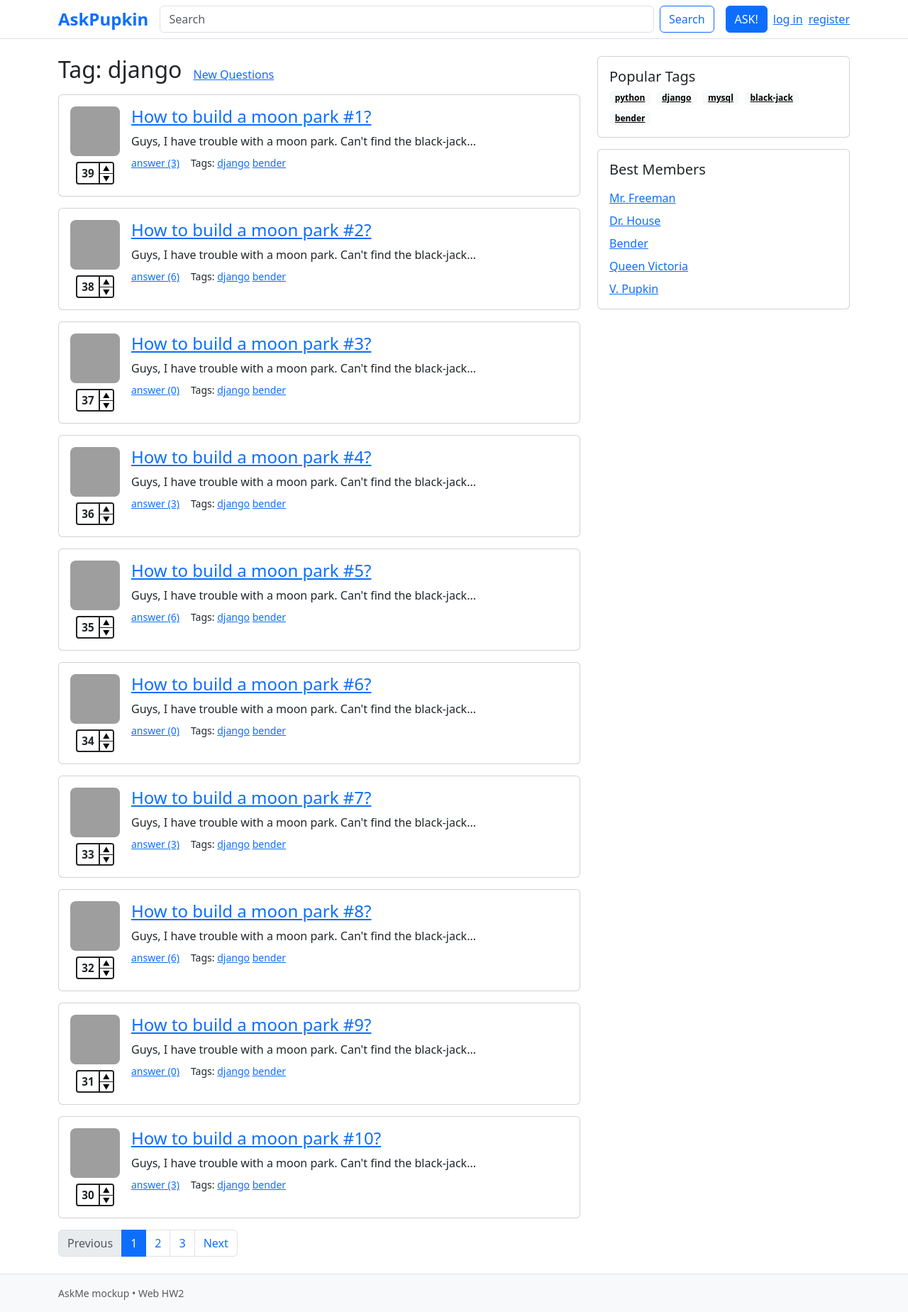
After one commit to monkpatch/2026-VK-EDU-Web-11-Petrukhin-I, a Django app: page /tag/django/ in a window 1280 px wide. The commit adds this page. Shown: the whole page at 71% size. Run offline with Django 5.2, Linux system fonts and the light colour scheme; some libraries are stand-ins or nearby versions; grey boxes are pictures that could not be loaded.

Commit message:
hw2: add routed Django pages, includes, and pagination

```diff
--- a/pages/urls.py
+++ b/pages/urls.py
@@ -4,8 +4,8 @@ from . import views
 urlpatterns = [
     path("", views.index, name="index"),
     path("hot/", views.hot, name="hot"),
-    path("tag/", views.tag, name="tag"),
-    path("question/", views.question, name="question"),
+    path("tag/<slug:tag_name>/", views.tag, name="tag"),
+    path("question/<int:question_id>/", views.question, name="question"),
     path("ask/", views.ask, name="ask"),
     path("login/", views.login, name="login"),
     path("signup/", views.signup, name="signup"),
--- a/pages/views.py
+++ b/pages/views.py
@@ -1,37 +1,100 @@
+from django.core.paginator import EmptyPage, PageNotAnInteger, Paginator
 from django.shortcuts import render
 
 
-def page(request, template_name, title, auth=True):
-    return render(request, template_name, {"page_title": title, "auth": auth})
+TAGS = ["python", "django", "mysql", "black-jack", "bender"]
+
+
+def make_questions(count=35, tag="black-jack"):
+    questions = []
+    for i in range(1, count + 1):
+        questions.append(
+            {
+                "id": i,
+                "title": f"How to build a moon park #{i}?",
+                "text": "Guys, I have trouble with a moon park. Can't find the black-jack...",
+                "rating": 40 - i if i <= 20 else i % 11,
+                "answers_count": (i * 3) % 9,
+                "tags": [tag, "bender"] if tag else ["python", "django"],
+                "avatar_seed": i,
+            }
+        )
+    return questions
+
+
+def paginate(objects_list, request, per_page=10):
+    paginator = Paginator(objects_list, per_page)
+    page_number = request.GET.get("page", 1)
+    try:
+        page = paginator.page(page_number)
+    except PageNotAnInteger:
+        page = paginator.page(1)
+    except EmptyPage:
+        page = paginator.page(1)
+    return page
+
+
+def sidebar_context():
+    return {
+        "popular_tags": TAGS,
+        "best_members": ["Mr. Freeman", "Dr. House", "Bender", "Queen Victoria", "V. Pupkin"],
+    }
+
+
+def render_page(request, template_name, title, auth=True, **context):
+    payload = {"page_title": title, "auth": auth, **sidebar_context(), **context}
+    return render(request, template_name, payload)
 
 
 def index(request):
-    return page(request, "pages/index.html", "New Questions", auth=True)
+    page = paginate(make_questions(35), request)
+    return render_page(request, "pages/index.html", "New Questions", auth=True, page_obj=page)
 
 
 def hot(request):
-    return page(request, "pages/hot.html", "Hot Questions", auth=True)
+    questions = sorted(make_questions(28), key=lambda question: question["rating"], reverse=True)
+    page = paginate(questions, request)
+    return render_page(request, "pages/hot.html", "Hot Questions", auth=True, page_obj=page)
 
 
-def tag(request):
-    return page(request, "pages/tag.html", "Tag: black-jack", auth=False)
+def tag(request, tag_name):
+    page = paginate(make_questions(24, tag=tag_name), request)
+    return render_page(request, "pages/tag.html", f"Tag: {tag_name}", auth=False, tag_name=tag_name, page_obj=page)
 
 
-def question(request):
-    return page(request, "pages/question.html", "How to build a moon park ?", auth=False)
+def question(request, question_id):
+    question_data = make_questions(question_id)[question_id - 1]
+    answers = [
+        {
+            "id": i,
+            "text": f"Answer #{i}: first of all I would like to thank you for the invitation...",
+            "rating": i + 2,
+            "avatar_seed": 100 + i,
+            "is_correct": i == 1,
+        }
+        for i in range(1, 4)
+    ]
+    return render_page(
+        request,
+        "pages/question.html",
+        question_data["title"],
+        auth=False,
+        question=question_data,
+        answers=answers,
+    )
 
 
 def ask(request):
-    return page(request, "pages/ask.html", "New Question", auth=False)
+    return render_page(request, "pages/ask.html", "New Question", auth=False)
 
 
 def login(request):
-    return page(request, "pages/login.html", "Log In", auth=False)
+    return render_page(request, "pages/login.html", "Log In", auth=False)
 
 
 def signup(request):
-    return page(request, "pages/signup.html", "Registration", auth=False)
+    return render_page(request, "pages/signup.html", "Registration", auth=False)
 
 
 def profile(request):
-    return page(request, "pages/profile.html", "Settings: Dr. Pepper", auth=True)
+    return render_page(request, "pages/profile.html", "Settings: Dr. Pepper", auth=True)
--- /dev/null
+++ b/requirements.txt
@@ -0,0 +1 @@
+Django==6.0.3
--- a/templates/base.html
+++ b/templates/base.html
@@ -47,14 +47,13 @@
         {% block content %}{% endblock %}
       </section>
       <aside class="col-lg-4 sidebar-column">
-        <div class="card sidebar-card"><div class="card-body"><h2 class="h5">Popular Tags</h2><p class="mb-1">perl <span class="text-danger">python</span> TechnoPark</p><p class="mb-1"><span class="text-danger">MySQL</span> <span class="text-success">django</span></p><p class="mb-0">MailRu Voloshin <span class="text-warning">Firefox</span></p></div></div>
-        <div class="card sidebar-card"><div class="card-body"><h2 class="h5">Best Members</h2><ul class="list-unstyled mb-0 d-grid gap-2 mt-3"><li><a href="#">Mr. Freeman</a></li><li><a href="#">Dr. House</a></li><li><a href="#">Bender</a></li><li><a href="#">Queen Victoria</a></li><li><a href="#">V. Pupkin</a></li></ul></div></div>
+        {% include 'includes/sidebar.html' %}
       </aside>
     </div>
   </div>
 </main>
 
-<footer class="mt-auto border-top py-3 bg-light"><div class="container text-body-secondary small">AskMe mockup • Web HW1</div></footer>
+<footer class="mt-auto border-top py-3 bg-light"><div class="container text-body-secondary small">AskMe mockup • Web HW2</div></footer>
 <script src="{% static 'js/bootstrap.bundle.min.js' %}"></script>
 </body>
 </html>
--- /dev/null
+++ b/templates/includes/paginator.html
@@ -0,0 +1,25 @@
+{% if page_obj.has_other_pages %}
+<nav aria-label="Questions pagination" class="pagination">
+  <ul class="pagination mb-0">
+    {% if page_obj.has_previous %}
+      <li class="page-item"><a class="page-link" href="?page={{ page_obj.previous_page_number }}">Previous</a></li>
+    {% else %}
+      <li class="page-item disabled"><span class="page-link">Previous</span></li>
+    {% endif %}
+
+    {% for num in page_obj.paginator.page_range %}
+      {% if page_obj.number == num %}
+        <li class="page-item active"><span class="page-link">{{ num }}</span></li>
+      {% else %}
+        <li class="page-item"><a class="page-link" href="?page={{ num }}">{{ num }}</a></li>
+      {% endif %}
+    {% endfor %}
+
+    {% if page_obj.has_next %}
+      <li class="page-item"><a class="page-link" href="?page={{ page_obj.next_page_number }}">Next</a></li>
+    {% else %}
+      <li class="page-item disabled"><span class="page-link">Next</span></li>
+    {% endif %}
+  </ul>
+</nav>
+{% endif %}
--- /dev/null
+++ b/templates/includes/question_card.html
@@ -0,0 +1,23 @@
+<article class="card question-card mb-3">
+  <div class="card-body d-flex gap-3">
+    <div class="text-center">
+      <img class="avatar" src="https://picsum.photos/80?{{ question.avatar_seed }}" alt="Avatar" />
+      <div class="vote-widget mt-2" data-like-state="none">
+        <span class="vote-count">{{ question.rating }}</span>
+        <div class="vote-arrows"><button class="btn-up" type="button">▲</button><button class="btn-down" type="button">▼</button></div>
+      </div>
+    </div>
+    <div class="flex-grow-1">
+      <h2 class="h4"><a href="{% url 'question' question.id %}">{{ question.title }}</a></h2>
+      <p class="mb-2">{{ question.text }}</p>
+      <div class="d-flex flex-wrap gap-3 small">
+        <a href="{% url 'question' question.id %}">answer ({{ question.answers_count }})</a>
+        <span>Tags:
+          {% for tag in question.tags %}
+            <a href="{% url 'tag' tag %}">{{ tag }}</a>
+          {% endfor %}
+        </span>
+      </div>
+    </div>
+  </div>
+</article>
--- /dev/null
+++ b/templates/includes/sidebar.html
@@ -0,0 +1,20 @@
+<div class="card sidebar-card">
+  <div class="card-body">
+    <h2 class="h5">Popular Tags</h2>
+    <div class="d-flex flex-wrap gap-2">
+      {% for tag in popular_tags %}
+        <a href="{% url 'tag' tag %}" class="badge text-bg-light">{{ tag }}</a>
+      {% endfor %}
+    </div>
+  </div>
+</div>
+<div class="card sidebar-card">
+  <div class="card-body">
+    <h2 class="h5">Best Members</h2>
+    <ul class="list-unstyled mb-0 d-grid gap-2 mt-3">
+      {% for member in best_members %}
+        <li><a href="#">{{ member }}</a></li>
+      {% endfor %}
+    </ul>
+  </div>
+</div>
--- a/templates/pages/tag.html
+++ b/templates/pages/tag.html
@@ -1,8 +1,11 @@
 {% extends 'base.html' %}
 {% block content %}
 <div class="d-flex align-items-end mb-3 flex-wrap gap-3">
-  <h1 class="h2 m-0">Tag: black-jack</h1>
+  <h1 class="h2 m-0">Tag: {{ tag_name }}</h1>
   <a href="{% url 'index' %}" class="link-primary">New Questions</a>
 </div>
-<article class="card question-card mb-3"><div class="card-body d-flex gap-3"><div class="text-center"><img class="avatar" src="https://picsum.photos/80?21" alt="Avatar" /><div class="vote-widget mt-2" data-like-state="none"><span class="vote-count">5</span><div class="vote-arrows"><button class="btn-up" type="button">▲</button><button class="btn-down" type="button">▼</button></div></div></div><div class="flex-grow-1"><h2 class="h4"><a href="{% url 'question' %}">How to build a moon park ?</a></h2><p class="mb-2">Guys, i have trouble with a moon park.<br>Can't find th black-jack...</p><div class="d-flex flex-wrap gap-3 small"><a href="{% url 'question' %}">answer (3)</a><span>Tags: <a href="{% url 'tag' %}">black-jack</a> <a href="#">bender</a></span></div></div></div></article>
+{% for question in page_obj %}
+  {% include 'includes/question_card.html' %}
+{% endfor %}
+{% include 'includes/paginator.html' %}
 {% endblock %}
```
Also changed, not shown: docker-compose.yml (added, +14 -0 lines), pages/tests.py (added, +42 -0 lines), templates/pages/hot.html (+4 -8 lines), templates/pages/index.html (+3 -17 lines), templates/pages/question.html (+26 -2 lines), README.md (added), 3 other files.
